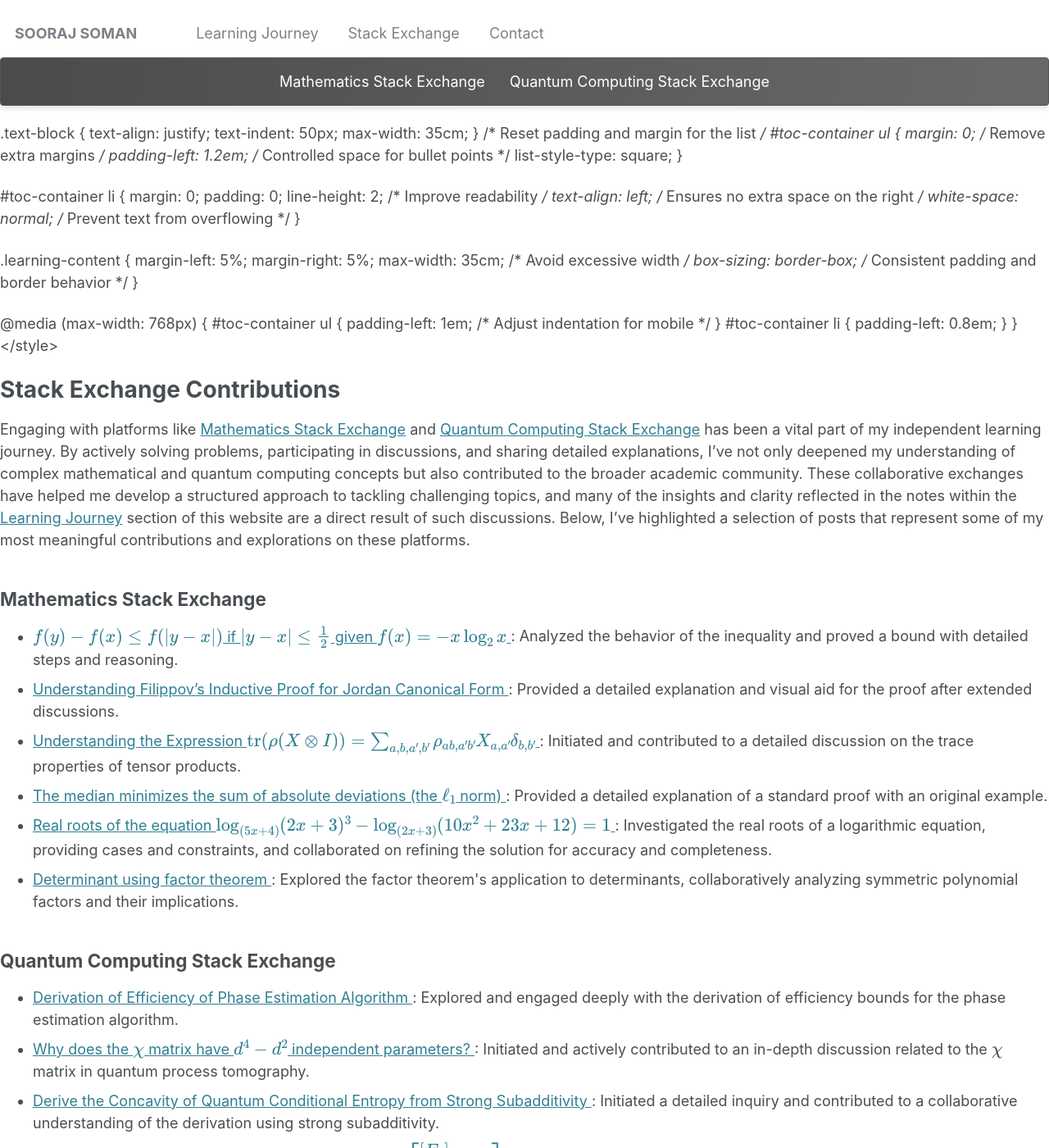
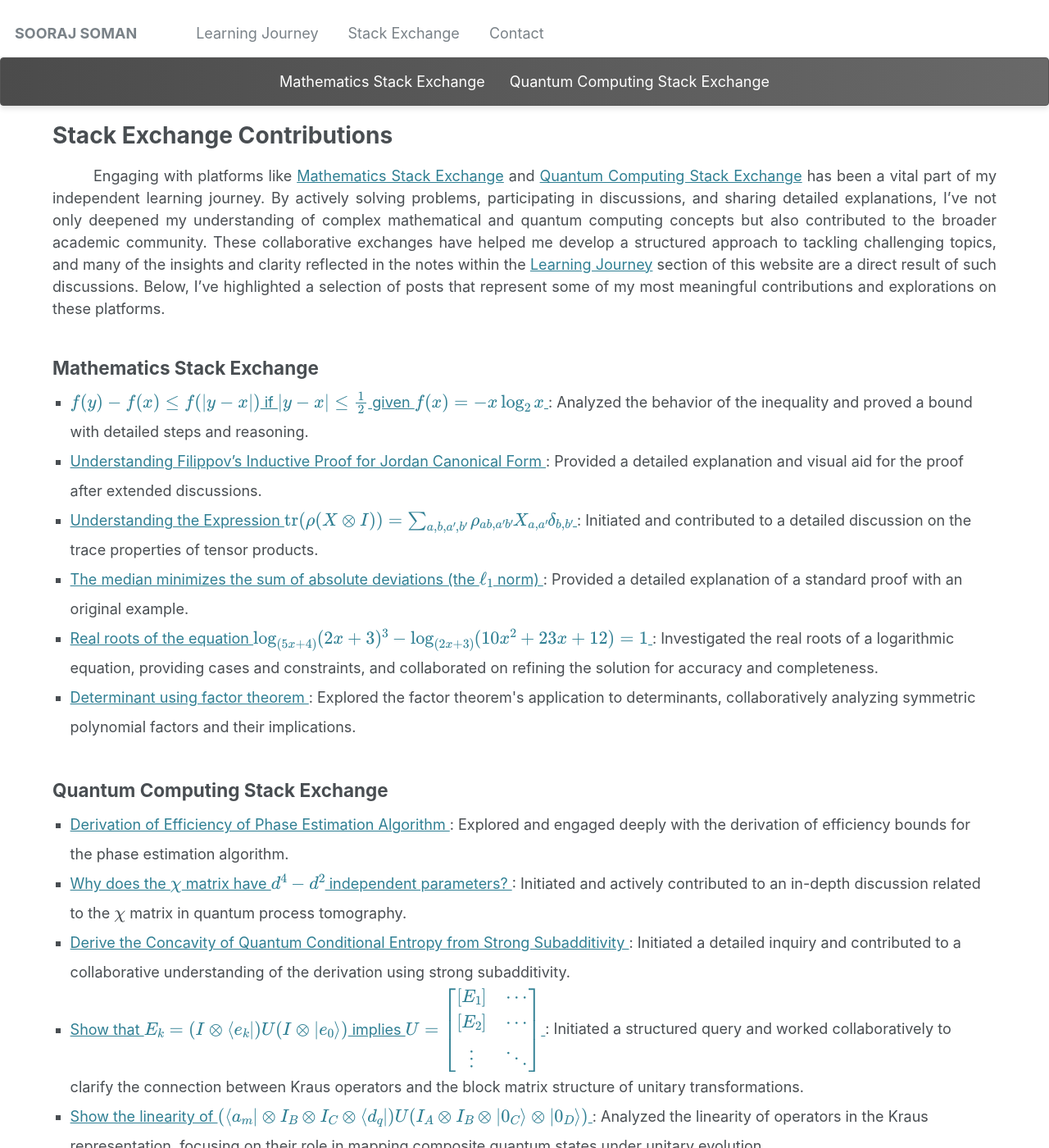
Before and after one commit to soorajss1729/soorajss1729.github.io, a Jekyll site: the page built from _stac/stac.md, in a window 1280 px wide and 1400 px high. Shown: the whole window at 82% size. Built offline with Jekyll 4.4.1, drawn with Linux system fonts in a browser that asks for light colours.

Commit message:
Update stac.md

```diff
--- a/_stac/stac.md
+++ b/_stac/stac.md
@@ -16,7 +16,6 @@
     padding-top: 80px; /* Matches sticky nav bar height */
     margin-top: -80px; /* Pulls the section back visually */
 }
-</style>
 .text-block {
   text-align: justify;
   text-indent: 50px;
@@ -36,7 +35,6 @@
   text-align: left; /* Ensures no extra space on the right */
   white-space: normal; /* Prevent text from overflowing */
 }
-
 .learning-content {
   margin-left: 5%;
   margin-right: 5%;
```
